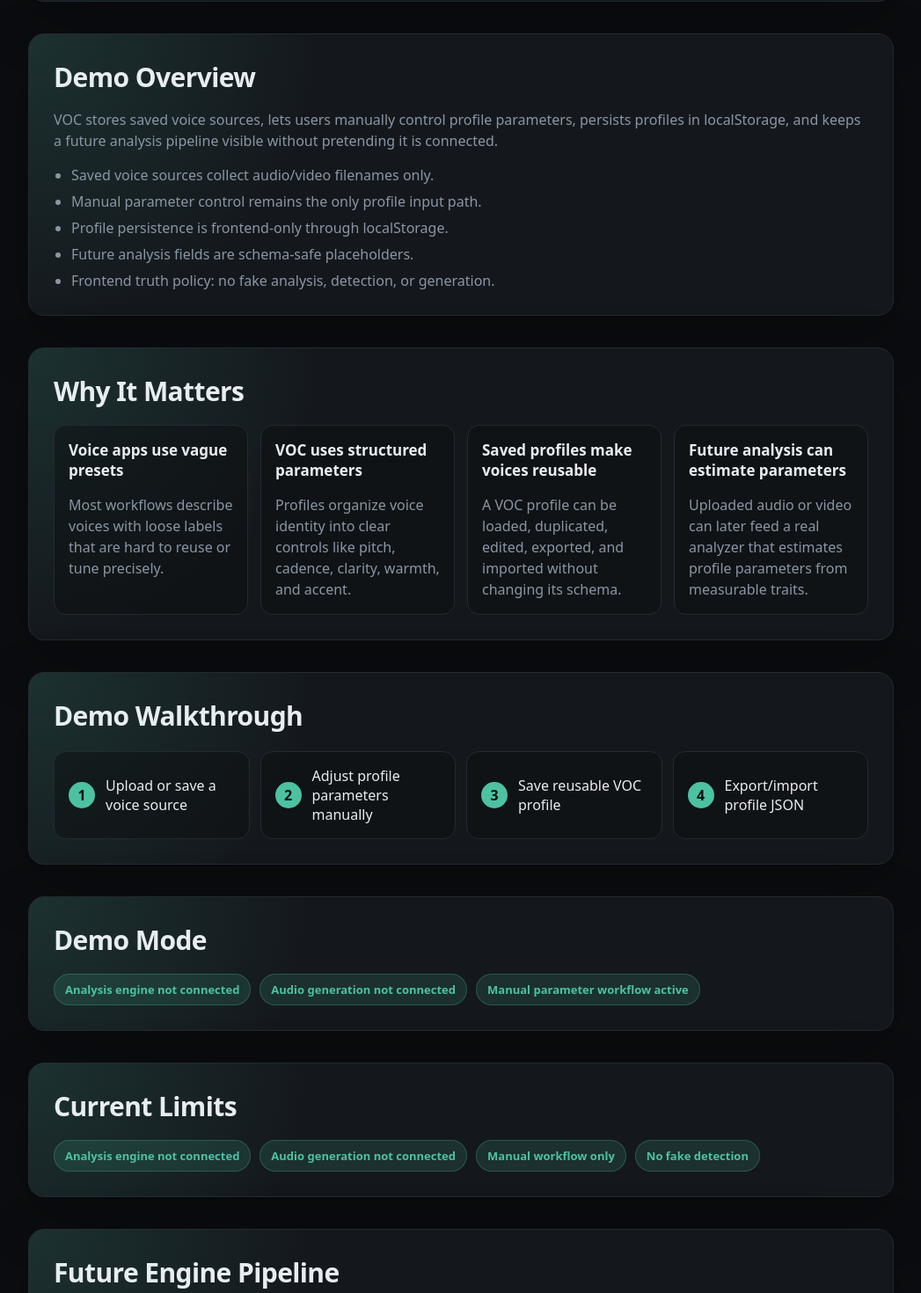
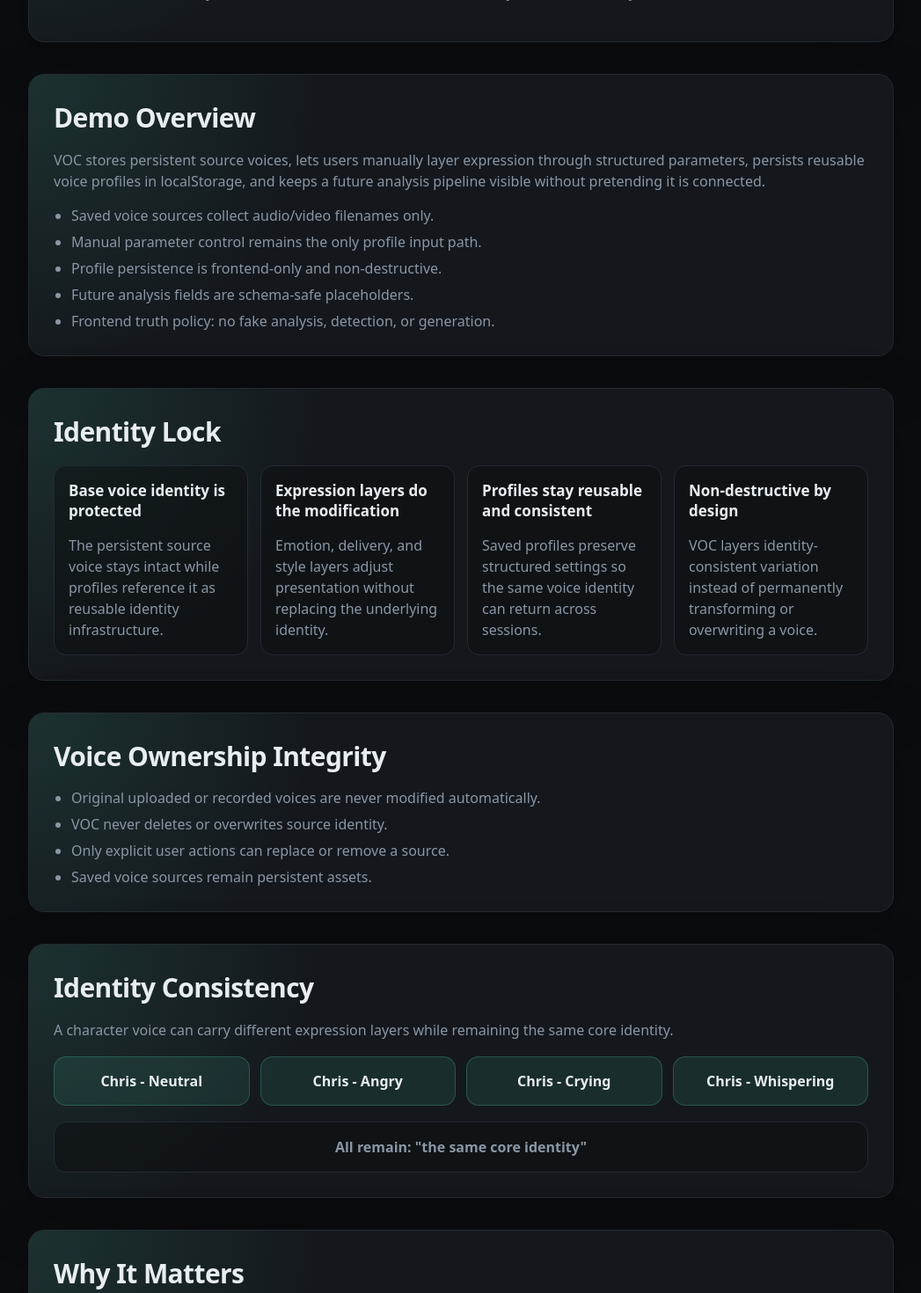
Before and after one commit to waraujobrand-ui/VOC, a React (Vite) app: page / in a window 1280 px wide. Shown: the part 500-1970 px from the top of the page at 88% size, without its empty margins (116-1163 px from the left). Built offline with nearby package versions, Linux system fonts and the light colour scheme.

Commit message:
VOC identity preservation foundation

```diff
--- a/src/App.jsx
+++ b/src/App.jsx
@@ -446,22 +446,74 @@ export default function App() {
       <section className="voc-card voc-investor-hero">
         <span className="voc-section-label">Investor demo framing</span>
         <h2>VOC turns voice identity into reusable, adjustable parameters.</h2>
+        <p>
+          Persistent Voice Identity Infrastructure for reusable character voice
+          systems and identity-consistent variation.
+        </p>
       </section>
 
       <section className="voc-card voc-landing-panel">
         <h2>Demo Overview</h2>
         <p>
-          VOC stores saved voice sources, lets users manually control profile
-          parameters, persists profiles in localStorage, and keeps a future
-          analysis pipeline visible without pretending it is connected.
+          VOC stores persistent source voices, lets users manually layer
+          expression through structured parameters, persists reusable voice
+          profiles in localStorage, and keeps a future analysis pipeline visible
+          without pretending it is connected.
         </p>
         <ul className="voc-feature-list">
           <li>Saved voice sources collect audio/video filenames only.</li>
           <li>Manual parameter control remains the only profile input path.</li>
-          <li>Profile persistence is frontend-only through localStorage.</li>
+          <li>Profile persistence is frontend-only and non-destructive.</li>
           <li>Future analysis fields are schema-safe placeholders.</li>
           <li>Frontend truth policy: no fake analysis, detection, or generation.</li>
         </ul>
+      </section>
+
+      <section className="voc-card voc-identity-panel">
+        <h2>Identity Lock</h2>
+        <div className="voc-explainer-grid">
+          <div>
+            <h3>Base voice identity is protected</h3>
+            <p>The persistent source voice stays intact while profiles reference it as reusable identity infrastructure.</p>
+          </div>
+          <div>
+            <h3>Expression layers do the modification</h3>
+            <p>Emotion, delivery, and style layers adjust presentation without replacing the underlying identity.</p>
+          </div>
+          <div>
+            <h3>Profiles stay reusable and consistent</h3>
+            <p>Saved profiles preserve structured settings so the same voice identity can return across sessions.</p>
+          </div>
+          <div>
+            <h3>Non-destructive by design</h3>
+            <p>VOC layers identity-consistent variation instead of permanently transforming or overwriting a voice.</p>
+          </div>
+        </div>
+      </section>
+
+      <section className="voc-card voc-identity-panel">
+        <h2>Voice Ownership Integrity</h2>
+        <ul className="voc-feature-list">
+          <li>Original uploaded or recorded voices are never modified automatically.</li>
+          <li>VOC never deletes or overwrites source identity.</li>
+          <li>Only explicit user actions can replace or remove a source.</li>
+          <li>Saved voice sources remain persistent assets.</li>
+        </ul>
+      </section>
+
+      <section className="voc-card voc-identity-panel">
+        <h2>Identity Consistency</h2>
+        <p>
+          A character voice can carry different expression layers while
+          remaining the same core identity.
+        </p>
+        <div className="voc-character-grid">
+          <span>Chris - Neutral</span>
+          <span>Chris - Angry</span>
+          <span>Chris - Crying</span>
+          <span>Chris - Whispering</span>
+        </div>
+        <p className="voc-identity-statement">All remain: "the same core identity"</p>
       </section>
 
       <section className="voc-card voc-investor-panel">
@@ -522,6 +574,44 @@ export default function App() {
           <span>analysis traits</span>
           <span>estimated parameters</span>
           <span>reusable VOC profile</span>
+        </div>
+      </section>
+
+      <section className="voc-card voc-future-engine-panel">
+        <h2>Future System Architecture</h2>
+        <div className="voc-architecture-pipeline">
+          <span>Base Identity</span>
+          <span>Identity Lock</span>
+          <span>Emotion Layer</span>
+          <span>Delivery Layer</span>
+          <span>Style Layer</span>
+          <span>Output Voice</span>
+        </div>
+      </section>
+
+      <section className="voc-card voc-investor-panel">
+        <h2>Dev / Investor Clarity</h2>
+        <div className="voc-explainer-grid">
+          <div>
+            <h3>Structured parameter architecture</h3>
+            <p>Voice identity is represented through inspectable controls rather than vague presets.</p>
+          </div>
+          <div>
+            <h3>Reusable deterministic profiles</h3>
+            <p>Profiles can be saved, loaded, duplicated, exported, and imported with stable schema fields.</p>
+          </div>
+          <div>
+            <h3>Identity-preserving overlays</h3>
+            <p>Expression changes are modeled as layers on top of a protected base identity.</p>
+          </div>
+          <div>
+            <h3>Future analysis-assisted estimation</h3>
+            <p>Real audio traits can later assist parameter estimation without fake detection in the current demo.</p>
+          </div>
+          <div>
+            <h3>Non-destructive profile persistence</h3>
+            <p>Saved sources and profiles remain persistent assets until the user explicitly removes them.</p>
+          </div>
         </div>
       </section>
 
--- a/src/styles.css
+++ b/src/styles.css
@@ -131,6 +131,7 @@ body,
 .voc-demo-panel,
 .voc-investor-hero,
 .voc-investor-panel,
+.voc-identity-panel,
 .voc-limits-panel,
 .voc-future-engine-panel {
   background:
@@ -210,6 +211,62 @@ body,
   gap: 14px;
   grid-template-columns: repeat(4, 1fr);
   margin-top: 20px;
+}
+
+.voc-character-grid {
+  display: grid;
+  gap: 12px;
+  grid-template-columns: repeat(auto-fit, minmax(180px, 1fr));
+  margin-top: 18px;
+}
+
+.voc-character-grid span {
+  background: rgba(76, 194, 163, 0.12);
+  border: 1px solid rgba(76, 194, 163, 0.28);
+  border-radius: 14px;
+  color: var(--text);
+  font-weight: 800;
+  padding: 16px;
+  text-align: center;
+}
+
+.voc-identity-statement {
+  background: rgba(11, 13, 16, 0.48);
+  border: 1px solid var(--border);
+  border-radius: 14px;
+  color: var(--accent);
+  font-weight: 900;
+  margin: 18px 0 0;
+  padding: 16px;
+  text-align: center;
+}
+
+.voc-architecture-pipeline {
+  display: grid;
+  gap: 14px;
+  margin-top: 20px;
+}
+
+.voc-architecture-pipeline span {
+  background: rgba(11, 13, 16, 0.54);
+  border: 1px solid rgba(76, 194, 163, 0.24);
+  border-radius: 14px;
+  color: var(--text);
+  font-weight: 800;
+  padding: 15px;
+  position: relative;
+  text-align: center;
+}
+
+.voc-architecture-pipeline span:not(:last-child)::after {
+  bottom: -23px;
+  color: var(--accent);
+  content: "↓";
+  font-size: 22px;
+  left: 50%;
+  position: absolute;
+  transform: translateX(-50%);
+  z-index: 1;
 }
 
 .voc-pipeline span {
```
